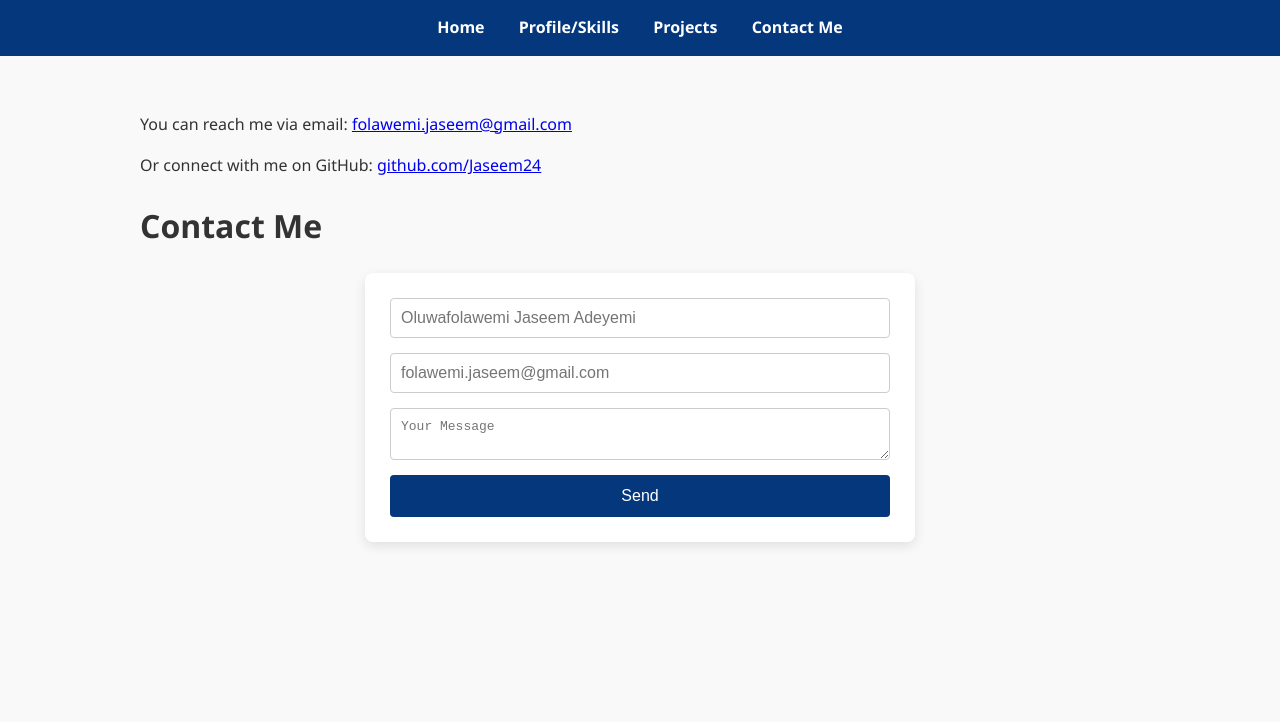
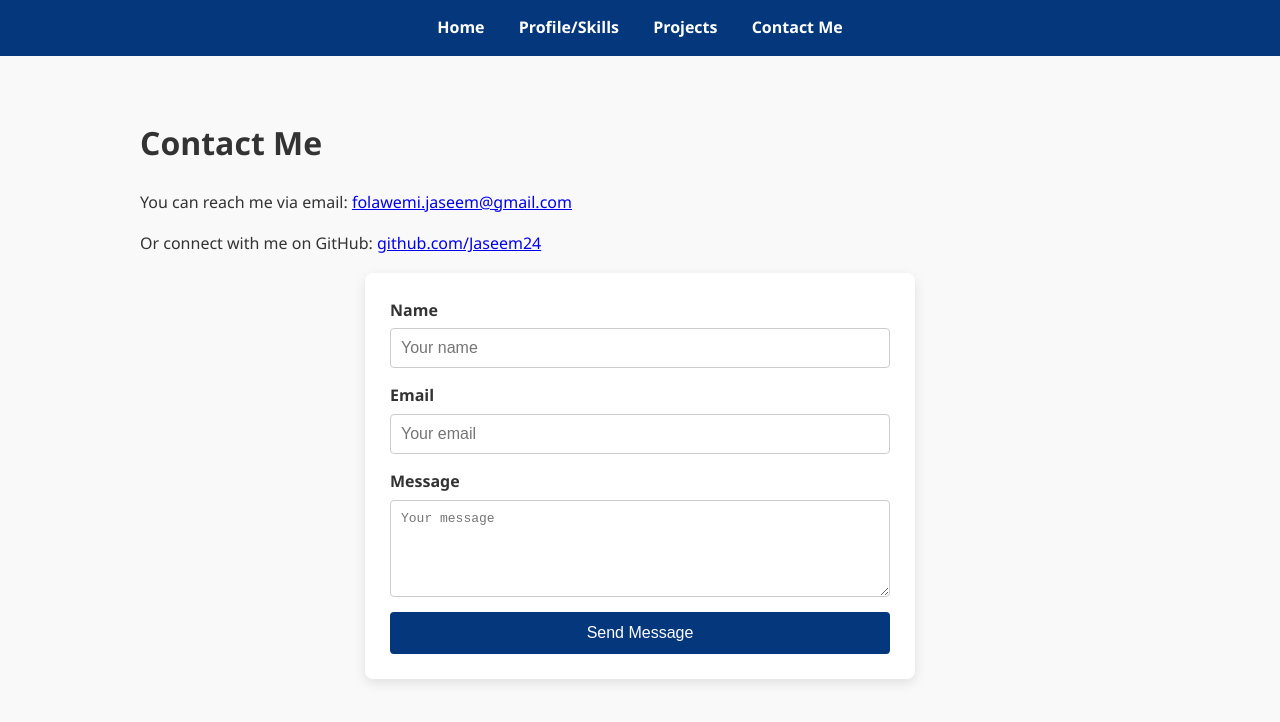
Before and after one commit to Jaseem24/Portfolio-project, a plain HTML site: page contact.html in a window 1280 px wide. Drawn offline with Linux system fonts and the light colour scheme.

Commit message:
Update contact.html

```diff
--- a/contact.html
+++ b/contact.html
@@ -1,26 +1,37 @@
 <!DOCTYPE html>
-<html>
+<html lang="en">
 <head>
+    <meta charset="UTF-8">
     <title>My Portfolio - Contact</title>
     <link rel="stylesheet" href="style.css">
 </head>
 <body>
+
 <nav>
     <a href="index.html">Home</a>
     <a href="profile.html">Profile/Skills</a>
     <a href="projects.html">Projects</a>
     <a href="contact.html">Contact Me</a>
 </nav>
+
 <div class="container">
-        <p>You can reach me via email: <a href="folawemi.jaseem@gmail.com">folawemi.jaseem@gmail.com</a></p>
-        <p>Or connect with me on GitHub: <a href="https://github.com/Jaseem24">github.com/Jaseem24</a></p>
     <h1>Contact Me</h1>
+    <p>You can reach me via email: <a href="mailto:folawemi.jaseem@gmail.com">folawemi.jaseem@gmail.com</a></p>
+    <p>Or connect with me on GitHub: <a href="https://github.com/Jaseem24" target="_blank">github.com/Jaseem24</a></p>
+
     <form>
-            <input type="text" placeholder="Oluwafolawemi Jaseem Adeyemi" required>
-            <input type="email" placeholder="folawemi.jaseem@gmail.com" required>
-            <textarea placeholder="Your Message" required></textarea>
-            <button type="submit">Send</button>
+        <label for="name">Name</label>
+        <input type="text" id="name" placeholder="Your name" required>
+
+        <label for="email">Email</label>
+        <input type="email" id="email" placeholder="Your email" required>
+
+        <label for="message">Message</label>
+        <textarea id="message" placeholder="Your message" rows="5" required></textarea>
+
+        <button type="submit">Send Message</button>
     </form>
 </div>
+
 </body>
 </html>
```
Lines whose indentation alone changed are shown as unchanged.
